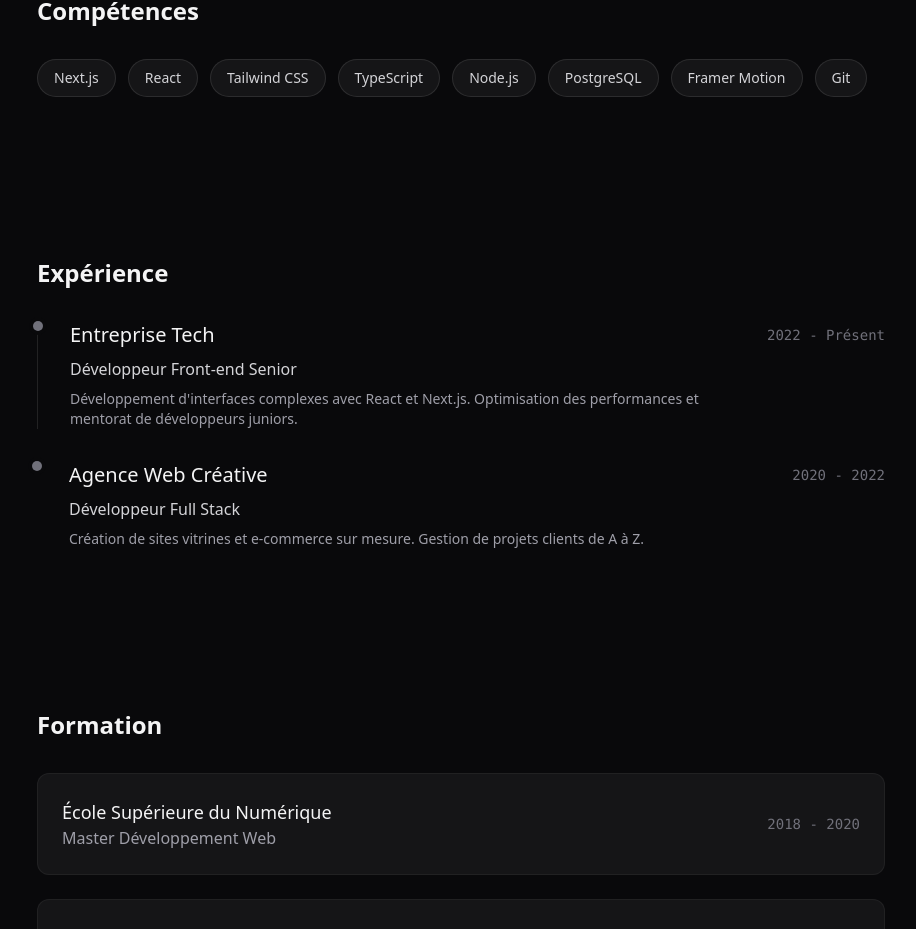
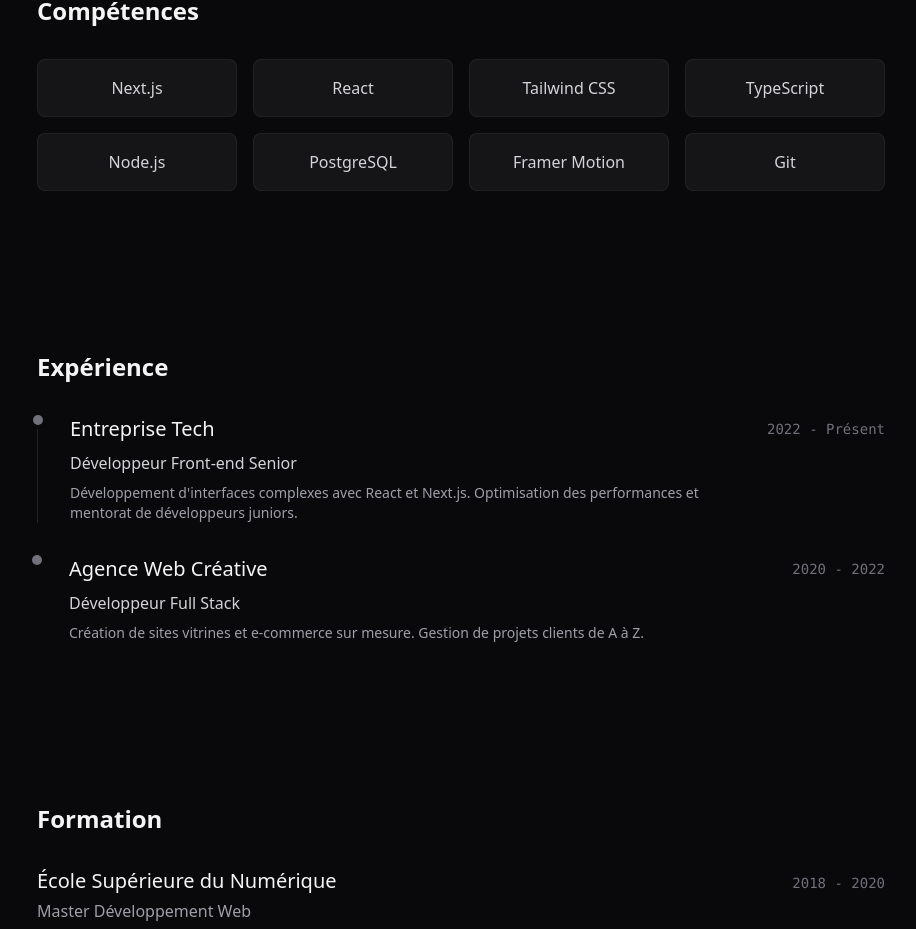
Before and after one commit to UgoRastell/mon-portfolio, a Next.js app: page / in a window 1280 px wide. Shown: the part 1197-2126 px from the top of the page, without its empty margins (179-1095 px from the left). Built offline with nearby package versions, Linux system fonts and the light colour scheme.

Commit message:
feat: add new Education and Skills components

```diff
--- a/components/Education.tsx
+++ b/components/Education.tsx
@@ -4,12 +4,12 @@ export default function Education() {
     return (
         <section id="education" className="py-20">
             <h2 className="text-2xl font-semibold mb-8 text-zinc-100">Formation</h2>
-            <div className="grid gap-6">
+            <div className="space-y-8">
                 {DATA.education.map((edu, index) => (
-                    <div key={index} className="p-6 rounded-xl border border-white/5 bg-white/5 flex flex-col sm:flex-row sm:items-center sm:justify-between">
+                    <div key={index} className="flex flex-col sm:flex-row sm:items-baseline justify-between border-b border-white/5 pb-6 last:border-0 last:pb-0">
                         <div>
-                            <h3 className="text-lg font-medium text-zinc-100">{edu.school}</h3>
-                            <p className="text-zinc-400">{edu.degree}</p>
+                            <h3 className="text-xl font-medium text-zinc-100">{edu.school}</h3>
+                            <p className="text-zinc-400 mt-1">{edu.degree}</p>
                         </div>
                         <span className="text-sm text-zinc-500 font-mono mt-2 sm:mt-0">{edu.period}</span>
                     </div>
--- a/components/Skills.tsx
+++ b/components/Skills.tsx
@@ -4,14 +4,14 @@ export default function Skills() {
     return (
         <section id="skills" className="py-20">
             <h2 className="text-2xl font-semibold mb-8 text-zinc-100">Compétences</h2>
-            <div className="flex flex-wrap gap-3">
+            <div className="grid grid-cols-2 md:grid-cols-4 gap-4">
                 {DATA.skills.map((skill) => (
-                    <span
+                    <div
                         key={skill}
-                        className="px-4 py-2 rounded-full text-sm font-medium bg-white/5 border border-white/10 text-zinc-300 hover:bg-white/10 hover:text-white transition-colors cursor-default"
+                        className="p-4 rounded-lg border border-white/5 bg-white/5 hover:bg-white/10 hover:border-white/10 transition-all duration-300 text-center"
                     >
-                        {skill}
-                    </span>
+                        <span className="text-zinc-300 font-medium">{skill}</span>
+                    </div>
                 ))}
             </div>
         </section>
```
